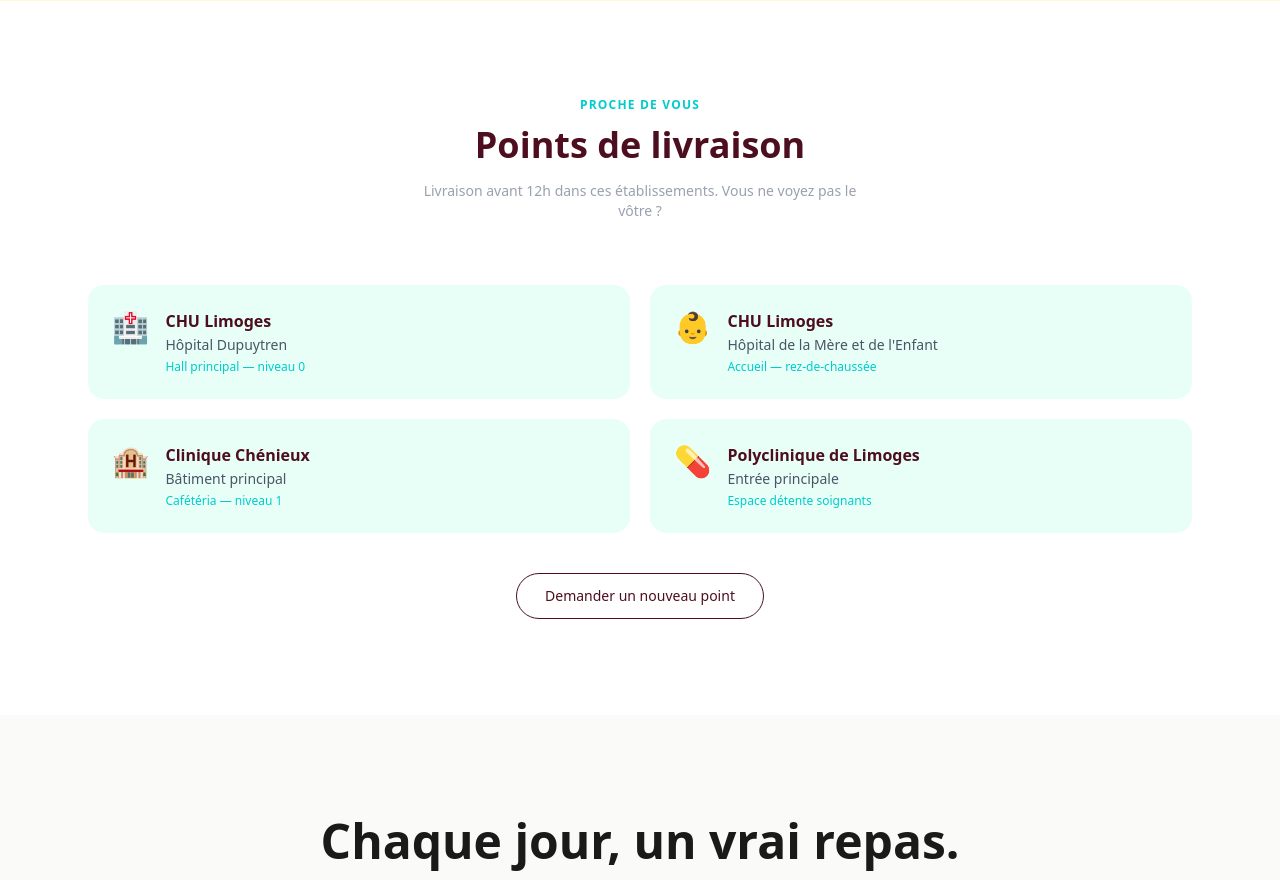
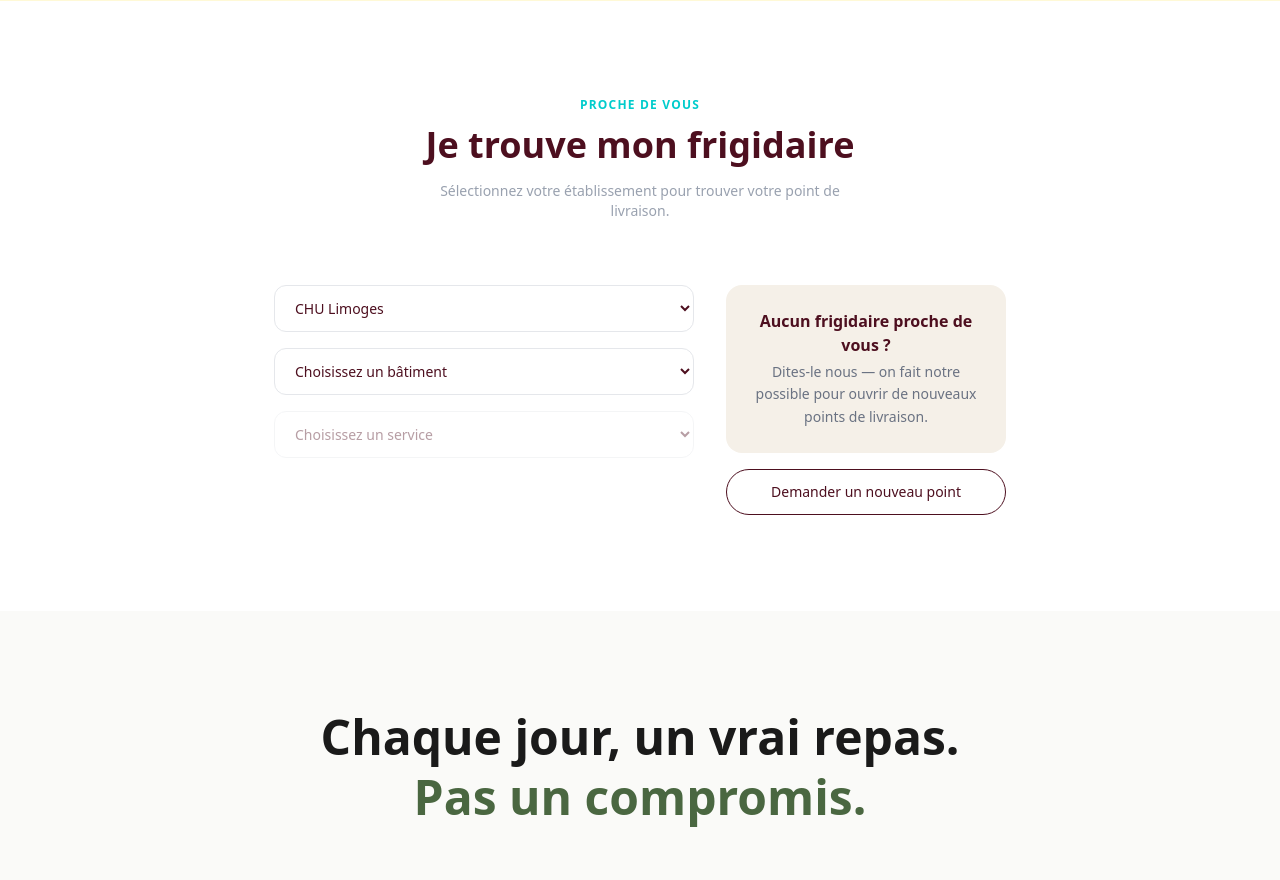
Before and after one commit to BrokeHacker/clodia, a Next.js app: page / in a window 1280 px wide. Shown: the part 2420-3300 px from the top of the page. Built offline with nearby package versions, Linux system fonts and the light colour scheme; grey boxes are pictures that could not be loaded; a web font is replaced by a local one.

Commit message:
fix: section points de livraison sur la landing

```diff
--- a/app/commander/page.tsx
+++ b/app/commander/page.tsx
@@ -1,7 +1,8 @@
 "use client";
 
-import { useState } from "react";
+import { useState, useEffect } from "react";
 import Image from "next/image";
+import { useSearchParams } from "next/navigation";
 import { menusCurrentWeek, menusNextWeek, pointsLivraison } from "@/lib/data";
 
 type Variante = "plat" | "plat_vege";
@@ -21,10 +22,52 @@ function formatPrice(p: number) {
   return p.toFixed(2).replace(".", ",") + " €";
 }
 
+const hopitaux = [...new Set(pointsLivraison.map((p) => p.hopital))];
+
+function getBatiments(hopital: string) {
+  return [...new Set(pointsLivraison.filter((p) => p.hopital === hopital).map((p) => p.batiment))];
+}
+
+function getServices(hopital: string, batiment: string) {
+  return pointsLivraison.filter((p) => p.hopital === hopital && p.batiment === batiment);
+}
+
 export default function CommanderPage() {
+  const searchParams = useSearchParams();
+
   const [semaineKey, setSemaineKey] = useState<"courante" | "suivante">("courante");
   const [cart, setCart] = useState<CartItem[]>([]);
-  const [pointId, setPointId] = useState<number>(pointsLivraison[0].id);
+
+  const [hopital, setHopital] = useState("");
+  const [batiment, setBatiment] = useState("");
+  const [service, setService] = useState("");
+
+  useEffect(() => {
+    const pointParam = searchParams.get("point");
+    if (pointParam) {
+      const found = pointsLivraison.find((p) => p.id === Number(pointParam));
+      if (found) {
+        setHopital(found.hopital);
+        setBatiment(found.batiment);
+        setService(found.service);
+      }
+    }
+  }, [searchParams]);
+
+  const selectedPoint = pointsLivraison.find(
+    (p) => p.hopital === hopital && p.batiment === batiment && p.service === service
+  );
+
+  function handleHopitalChange(val: string) {
+    setHopital(val);
+    setBatiment("");
+    setService("");
+  }
+
+  function handleBatimentChange(val: string) {
+    setBatiment(val);
+    setService("");
+  }
 
   const currentMenus = SEMAINES.find((s) => s.key === semaineKey)!.menus;
 
@@ -292,20 +335,48 @@ export default function CommanderPage() {
 
                   {/* Point de livraison */}
                   <div className="mb-5">
-                    <label className="text-xs font-semibold text-gray-500 uppercase tracking-widest block mb-2">
+                    <label className="text-xs font-semibold text-gray-500 uppercase tracking-widest block mb-3">
                       Point de livraison
                     </label>
-                    <select
-                      value={pointId}
-                      onChange={(e) => setPointId(Number(e.target.value))}
-                      className="w-full text-sm border border-gray-200 rounded-xl px-3 py-2.5 text-[#4D0F1F] focus:outline-none focus:border-[#FD3D6B]"
-                    >
-                      {pointsLivraison.map((p) => (
-                        <option key={p.id} value={p.id}>
-                          {p.hopital} — {p.batiment}
-                        </option>
-                      ))}
-                    </select>
+                    <div className="flex flex-col gap-2">
+                      <select
+                        value={hopital}
+                        onChange={(e) => handleHopitalChange(e.target.value)}
+                        className="w-full text-sm bg-white border border-gray-200 rounded-xl px-3 py-2.5 text-[#4D0F1F] focus:outline-none focus:border-[#FD3D6B]"
+                      >
+                        <option value="">Hôpital…</option>
+                        {hopitaux.map((h) => (
+                          <option key={h} value={h}>{h}</option>
+                        ))}
+                      </select>
+                      <select
+                        value={batiment}
+                        onChange={(e) => handleBatimentChange(e.target.value)}
+                        disabled={!hopital}
+                        className="w-full text-sm bg-white border border-gray-200 rounded-xl px-3 py-2.5 text-[#4D0F1F] focus:outline-none focus:border-[#FD3D6B] disabled:opacity-40 disabled:cursor-not-allowed"
+                      >
+                        <option value="">Bâtiment…</option>
+                        {getBatiments(hopital).map((b) => (
+                          <option key={b} value={b}>{b}</option>
+                        ))}
+                      </select>
+                      <select
+                        value={service}
+                        onChange={(e) => setService(e.target.value)}
+                        disabled={!batiment}
+                        className="w-full text-sm bg-white border border-gray-200 rounded-xl px-3 py-2.5 text-[#4D0F1F] focus:outline-none focus:border-[#FD3D6B] disabled:opacity-40 disabled:cursor-not-allowed"
+                      >
+                        <option value="">Service…</option>
+                        {getServices(hopital, batiment).map((p) => (
+                          <option key={p.service} value={p.service}>{p.service}</option>
+                        ))}
+                      </select>
+                    </div>
+                    {selectedPoint && (
+                      <p className="text-xs text-[#00CCCC] mt-2 leading-relaxed">
+                        {selectedPoint.description}
+                      </p>
+                    )}
                   </div>
 
                   <button
--- a/app/page.tsx
+++ b/app/page.tsx
@@ -2,12 +2,12 @@ import Image from "next/image";
 import Link from "next/link";
 import {
   menusCurrentWeek,
-  pointsLivraison,
   faqItems,
   etapes,
 } from "@/lib/data";
 import MenuCarousel from "@/components/MenuCarousel";
 import FAQAccordion from "@/components/FAQAccordion";
+import PointLivraisonSelector from "@/components/PointLivraisonSelector";
 
 const marqueeItems = [
   "Option végétarienne",
@@ -147,37 +147,14 @@ export default function Home() {
               Proche de vous
             </span>
             <h2 className="text-4xl font-semibold text-[#4D0F1F]">
-              Points de livraison
+              Je trouve mon frigidaire
             </h2>
             <p className="text-gray-400 mt-4 max-w-md mx-auto text-sm">
-              Livraison avant 12h dans ces établissements. Vous ne voyez pas le vôtre ?
+              Sélectionnez votre établissement pour trouver votre point de livraison.
             </p>
           </div>
 
-          <div className="grid grid-cols-1 md:grid-cols-2 gap-5 mb-10">
-            {pointsLivraison.map((p) => (
-              <div
-                key={p.id}
-                className="bg-[#E8FFF8] rounded-2xl p-6 flex items-start gap-4"
-              >
-                <span className="text-3xl">{p.emoji}</span>
-                <div>
-                  <p className="font-semibold text-[#4D0F1F]">{p.hopital}</p>
-                  <p className="text-sm text-gray-600 mt-0.5">{p.batiment}</p>
-                  <p className="text-xs text-[#00CCCC] mt-1 font-medium">{p.service}</p>
-                </div>
-              </div>
-            ))}
-          </div>
-
-          <div className="text-center">
-            <a
-              href="mailto:contact@clodia.fr?subject=Demande de nouveau point de livraison"
-              className="btn-outline-wine text-sm px-7 py-3 inline-block"
-            >
-              Demander un nouveau point
-            </a>
-          </div>
+          <PointLivraisonSelector />
         </div>
       </section>
 
--- /dev/null
+++ b/components/PointLivraisonSelector.tsx
@@ -0,0 +1,125 @@
+"use client";
+
+import { useState } from "react";
+import { pointsLivraison } from "@/lib/data";
+
+export default function PointLivraisonSelector() {
+  const hopitaux = [...new Set(pointsLivraison.map((p) => p.hopital))];
+
+  const [hopital, setHopital] = useState("CHU Limoges");
+  const [batiment, setBatiment] = useState("");
+  const [service, setService] = useState("");
+
+  const batiments = [
+    ...new Set(
+      pointsLivraison
+        .filter((p) => p.hopital === hopital)
+        .map((p) => p.batiment)
+    ),
+  ];
+
+  const services = pointsLivraison
+    .filter((p) => p.hopital === hopital && p.batiment === batiment)
+    .map((p) => ({ service: p.service, id: p.id }));
+
+  const selectedPoint = pointsLivraison.find(
+    (p) =>
+      p.hopital === hopital && p.batiment === batiment && p.service === service
+  );
+
+  function handleHopitalChange(val: string) {
+    setHopital(val);
+    setBatiment("");
+    setService("");
+  }
+
+  function handleBatimentChange(val: string) {
+    setBatiment(val);
+    setService("");
+  }
+
+  const selectClass =
+    "w-full bg-white border border-gray-200 rounded-xl py-3 px-4 text-sm text-[#4D0F1F] focus:outline-none focus:border-[#FD3D6B] disabled:opacity-40 disabled:cursor-not-allowed";
+
+  return (
+    <div className="flex flex-col md:flex-row gap-8 items-start justify-center max-w-3xl mx-auto">
+
+      {/* Colonne gauche — selects */}
+      <div className="flex flex-col gap-4 w-full md:w-[420px] shrink-0">
+        <select
+          value={hopital}
+          onChange={(e) => handleHopitalChange(e.target.value)}
+          className={selectClass}
+        >
+          <option value="">Choisissez un hôpital</option>
+          {hopitaux.map((h) => (
+            <option key={h} value={h}>{h}</option>
+          ))}
+        </select>
+
+        <select
+          value={batiment}
+          onChange={(e) => handleBatimentChange(e.target.value)}
+          disabled={!hopital}
+          className={selectClass}
+        >
+          <option value="">Choisissez un bâtiment</option>
+          {batiments.map((b) => (
+            <option key={b} value={b}>{b}</option>
+          ))}
+        </select>
+
+        <select
+          value={service}
+          onChange={(e) => setService(e.target.value)}
+          disabled={!batiment}
+          className={selectClass}
+        >
+          <option value="">Choisissez un service</option>
+          {services.map((s) => (
+            <option key={s.service} value={s.service}>{s.service}</option>
+          ))}
+        </select>
+
+        {selectedPoint && (
+          <div className="bg-[#E8FFF8] rounded-2xl p-5">
+            <p className="text-xs font-semibold text-[#00CCCC] uppercase tracking-widest mb-2">
+              Votre point de livraison
+            </p>
+            <p className="text-sm text-[#4D0F1F] leading-relaxed">
+              {selectedPoint.description}
+            </p>
+          </div>
+        )}
+
+        {selectedPoint && (
+          <a
+            href={`/commander?point=${selectedPoint.id}`}
+            className="bg-[#FD3D6B] text-white rounded-full px-8 py-4 font-semibold inline-block text-sm hover:bg-[#e8345e] transition-colors text-center"
+          >
+            Je choisis ce frigidaire →
+          </a>
+        )}
+      </div>
+
+      {/* Colonne droite — encart */}
+      <div className="flex flex-col gap-4 w-full md:w-[280px] shrink-0">
+        <div className="bg-[#F5F0E8] rounded-2xl p-6">
+          <p className="font-semibold text-[#4D0F1F] text-center">
+            Aucun frigidaire proche de vous ?
+          </p>
+          <p className="text-sm text-gray-500 mt-1 text-center leading-relaxed">
+            Dites-le nous — on fait notre possible pour ouvrir de nouveaux points de livraison.
+          </p>
+        </div>
+        <a
+          href="mailto:contact@clodia.fr?subject=Demande de nouveau point de livraison"
+          className="btn-outline-wine text-sm px-7 py-3 inline-block text-center"
+        >
+          Demander un nouveau point
+        </a>
+      </div>
+
+    </div>
+  );
+}
--- a/lib/data.ts
+++ b/lib/data.ts
@@ -16,6 +16,7 @@ export interface PointLivraison {
   hopital: string;
   batiment: string;
   service: string;
+  description: string;
   emoji: string;
 }
 
@@ -188,29 +189,33 @@ export const pointsLivraison: PointLivraison[] = [
     id: 1,
     hopital: "CHU Limoges",
     batiment: "Hôpital Dupuytren",
-    service: "Hall principal — niveau 0",
+    service: "Cardiologie",
+    description: "Frigo soignants au niveau 2, couloir B, en face de la salle de pause.",
     emoji: "🏥",
   },
   {
     id: 2,
     hopital: "CHU Limoges",
+    batiment: "Hôpital Dupuytren",
+    service: "Urgences",
+    description: "Frigo dédié Clodia dans la salle de repos soignants, accès badge.",
+    emoji: "🚑",
+  },
+  {
+    id: 3,
+    hopital: "CHU Limoges",
     batiment: "Hôpital de la Mère et de l'Enfant",
-    service: "Accueil — rez-de-chaussée",
+    service: "Maternité",
+    description: "Frigo soignants au niveau 3, salle de pause principale.",
     emoji: "👶",
   },
   {
-    id: 3,
-    hopital: "Clinique Chénieux",
-    batiment: "Bâtiment principal",
-    service: "Cafétéria — niveau 1",
-    emoji: "🏨",
-  },
-  {
     id: 4,
-    hopital: "Polyclinique de Limoges",
-    batiment: "Entrée principale",
-    service: "Espace détente soignants",
-    emoji: "💊",
+    hopital: "CHU Limoges",
+    batiment: "Hôpital de la Mère et de l'Enfant",
+    service: "Pédiatrie",
+    description: "Frigo Clodia dans le couloir soignants, niveau 2 aile ouest.",
+    emoji: "🧒",
   },
 ];
 
```
